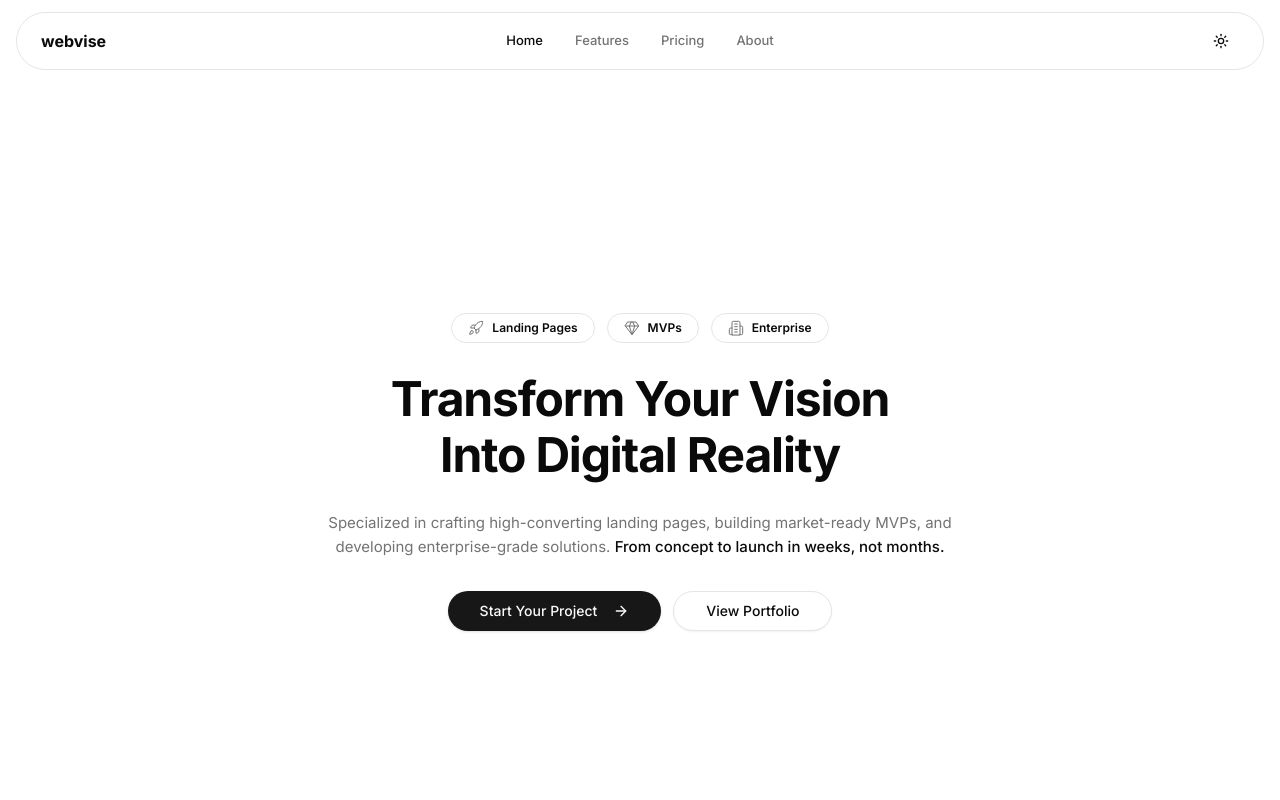
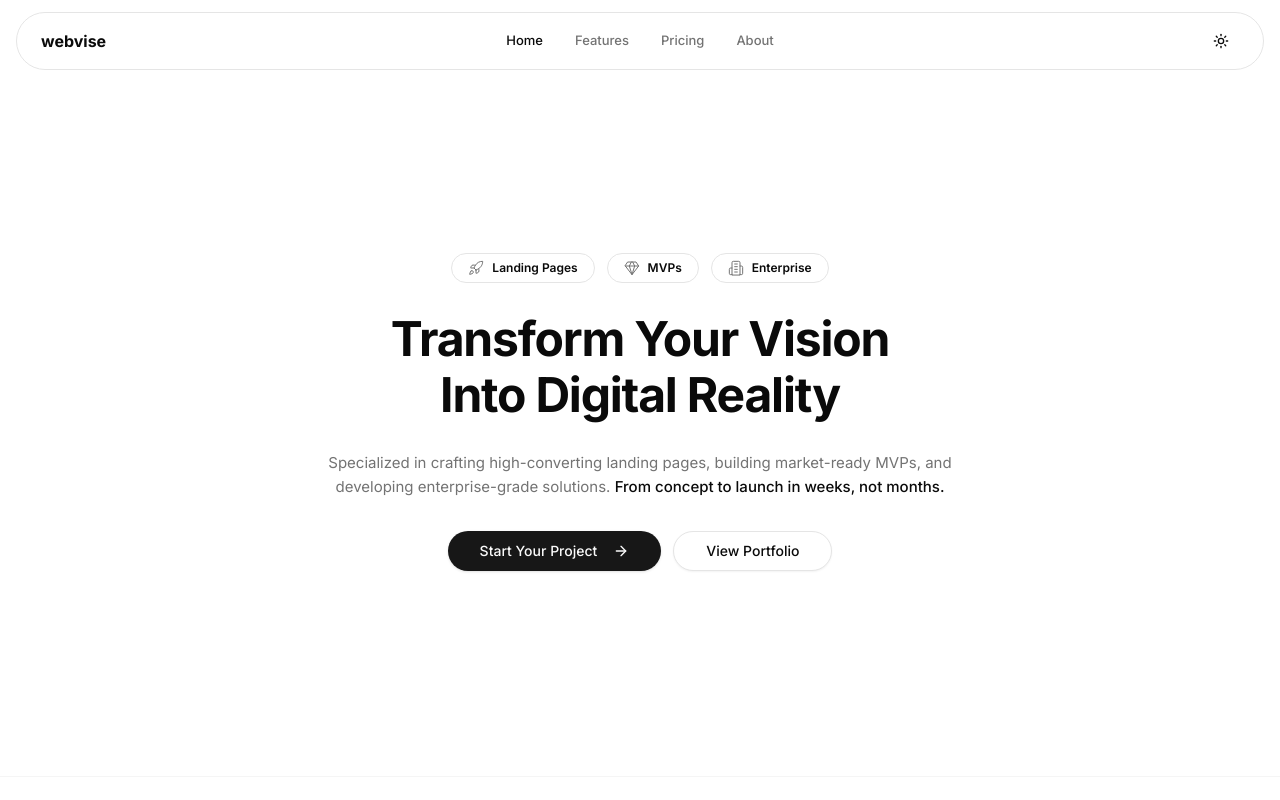
Before and after one commit to sebastiankehle/webvise-landing-page, a Next.js app: page / in a window 1280 px wide. Shown: the top 800 px of the page. Built offline with nearby package versions, Linux system fonts and the light colour scheme.

Commit message:
hero adjustments

```diff
--- a/src/app/page.tsx
+++ b/src/app/page.tsx
@@ -1,6 +1,6 @@
 import { Hero } from "@/components/sections/hero";
 import { Metrics } from "@/components/sections/metrics";
-import { TechSlider } from "@/components/sections/tech-slider";
+import { Tech } from "@/components/sections/tech";
 import { Metadata } from "next";
 
 export const metadata: Metadata = {
@@ -22,7 +22,7 @@ export default function Home() {
   return (
     <>
       <Hero />
-      <TechSlider />
+      <Tech />
       <Metrics />
     </>
   );
--- a/src/components/sections/hero.tsx
+++ b/src/components/sections/hero.tsx
@@ -10,7 +10,7 @@ export function Hero() {
   return (
     <section
       id="hero"
-      className="relative flex min-h-screen flex-col items-center justify-center px-4 pb-12 text-center"
+      className="relative flex min-h-[85vh] flex-col items-center justify-center px-4 pb-12 text-center"
     >
       <div className="flex max-w-5xl flex-col items-center space-y-8">
         <FadeIn delay={0.05}>
--- a/src/components/sections/tech-slider.tsx
+++ b/src/components/sections/tech.tsx
@@ -10,7 +10,7 @@ import {
 import { techContent } from "@/content/tech";
 import { cn } from "@/lib/utils";
 
-export function TechSlider() {
+export function Tech() {
   return (
     <section className="relative overflow-hidden border-y border-border/40 bg-background/50 py-16">
       <FadeIn className="space-y-8">
```
